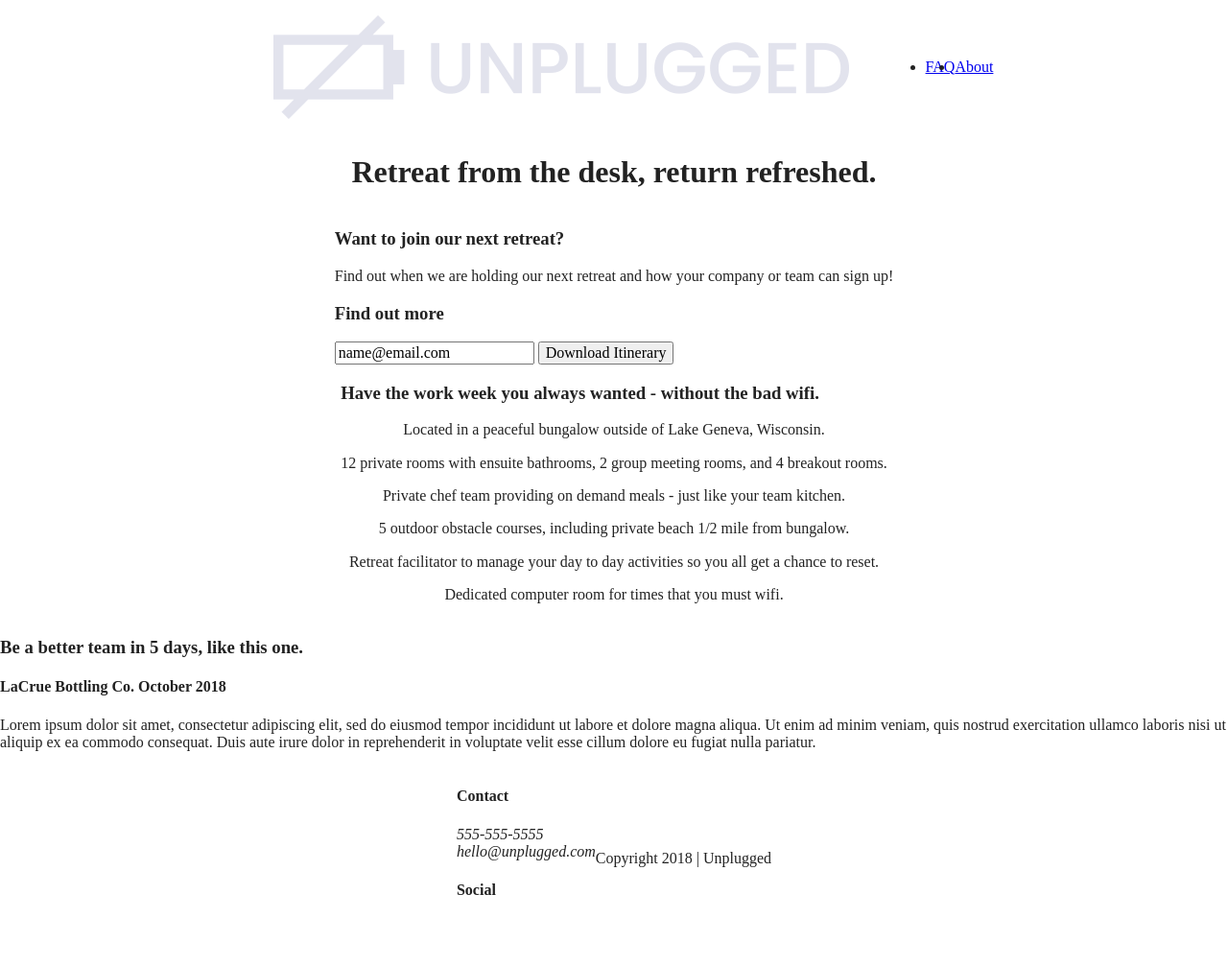
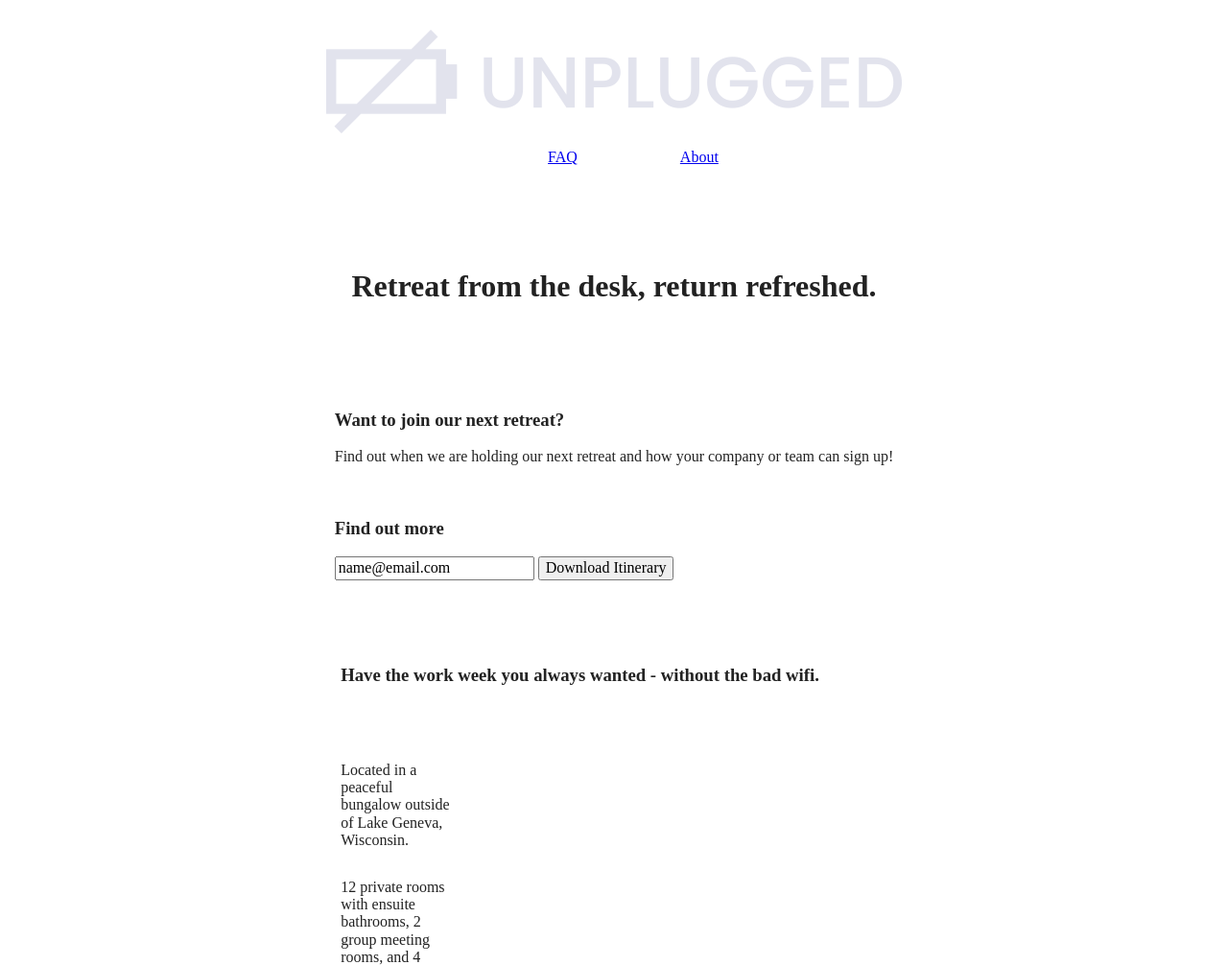
Before and after one commit to emiline-b/boilerplate-site, a website built with Parcel: page index.html in a window 1280 px wide. Shown: the top 1006 px of the page at 96% size. Built offline with nearby package versions, Linux system fonts and the light colour scheme; files whose address does not match are found by name.

Commit message:
Added Padding & Margins

```diff
--- a/css/main.css
+++ b/css/main.css
@@ -93,38 +93,78 @@ header, footer {
   align-items: center;
   flex-flow: row wrap;
 }
+.header-divider {
+  width: 55%;
+}
+header {
+  padding: 15px 0;
+}
 header .content-wrapper {
   display: flex;
   justify-content: center;
   align-items: center;
   flex-flow: row wrap;
+  width: 60%
+  margin: 0;
 }
 header nav {
   display: flex;
   justify-content: space-around;
   align-items: center;
   flex-flow: row wrap;
+  width: 60%;
+
 }
 header nav ul {
   display:flex;
   justify-content: space-around;
   align-items: center;
+  width: 60%;
+  margin: 0;
+  list-style: none;
+}
+footer {
+  flex-direction: column;
+}
+footer .contact{
+  padding: 50px 0;
+}
+footer .copyright {
+  display: flex;
+  justify-content: center;
+  align-items: center;
+  padding: 20px 0;
+  flex-flow: row wrap;
+}
+footer .content-wrapper {
+  width: 55%;
+  margin: 50px 0;
 }
 footer .social-icons {
   display: flex;
   justify-content: space-around;
   align-items: center;
+  padding: 20px 0;
 }
 footer .social-icons p {
   display: flex;
   justify-content: center;
   align-items: center;
+  margin: 0;
 }
 .hero-area {
   display:flex;
   justify-content: center;
   align-items: center;
+  padding: 50px 0;
 }
+.hero-area .content-wrapper {
+  padding: 20px 0;
+}
+.form {
+  padding: 20px 0;
+}
+
 aside {
   display:flex;
   justify-content: center;
@@ -137,17 +177,35 @@ aside {
   flex-flow: row wrap;
 
 }
+.features h3 {
+  padding: 50px 0 60px 0;
+}
+.features p {
+  margin: 0;
+}
+.features .font-awesome-icon {
+  padding: 30px 0 40px 0;
+}
 .features .features-item-description {
   display: flex;
   justify-content: center;
   align-items: center;
   flex-flow: row wrap;
+  padding-bottom: 30px;
+}
+.features article {
+  width: 20%;
+
 }
 .reviews {
   display:flex;
   justify-content: center;
   flex-flow: row wrap;
-
+  padding: 50px 0;
+}
+.reviews h4 {
+  width: 95%;
+  padding: 20px 0;
 }
 .mission {
   display: flex;
```
